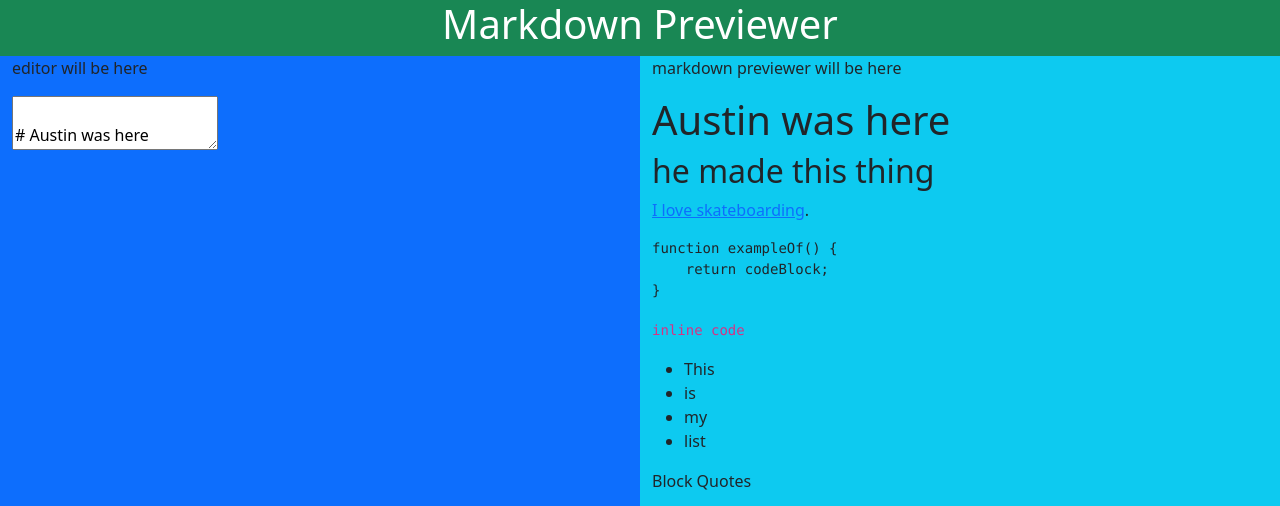
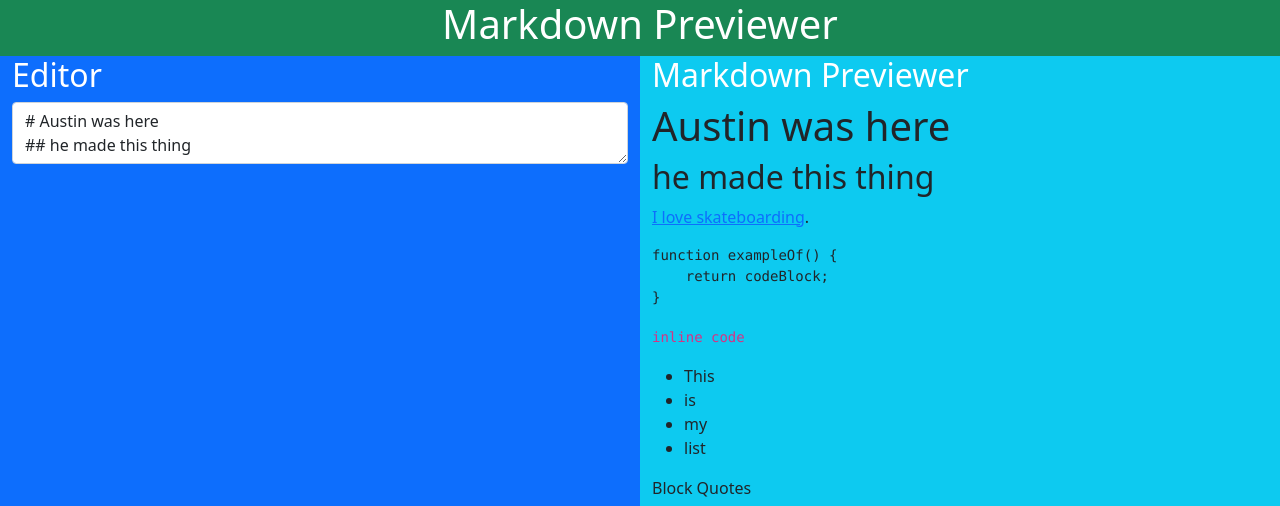
Before and after one commit to adferrin/FCCMarkdownPreviewer, a plain HTML site: page index.html in a window 1280 px wide. Shown: the top 506 px of the page. Drawn offline with nearby package versions, Linux system fonts and the light colour scheme.

Commit message:
starting styling

```diff
--- a/index.html
+++ b/index.html
@@ -20,7 +20,7 @@
         document.onload = setDefault;
 
         function setDefault() {
-            let defaultText = `
+            let defaultText = `\
 # Austin was here
 ## he made this thing
 [I love skateboarding](https://www.thrashermagazine.com/).
@@ -54,16 +54,18 @@ or have some **bold** text
     <div class="container-fluid">
         <div class="row">
             <div class="col text-center text-white bg-success">
-                <h1>Markdown Previewer</h1>
+                <h1 style="color: white">Markdown Previewer</h1>
             </div>
         </div>
         <div class="row">
             <div class="col-6 bg-primary">
-                <p>editor will be here</p>
-                <textarea id="editor" onkeyup="updatePreview()"></textarea>
+                <h2 style="color: white">Editor</h2>
+                    <div class="form-group">
+                        <textarea class="form-control" id="editor" onkeyup="updatePreview()"></textarea>
+                    </div>
             </div>
             <div class="col-6 bg-info">
-                <p>markdown previewer will be here</p>
+                <h2 style="color: white">Markdown Previewer</h2>
                 <div id="preview"></div>
             </div>
 
```
